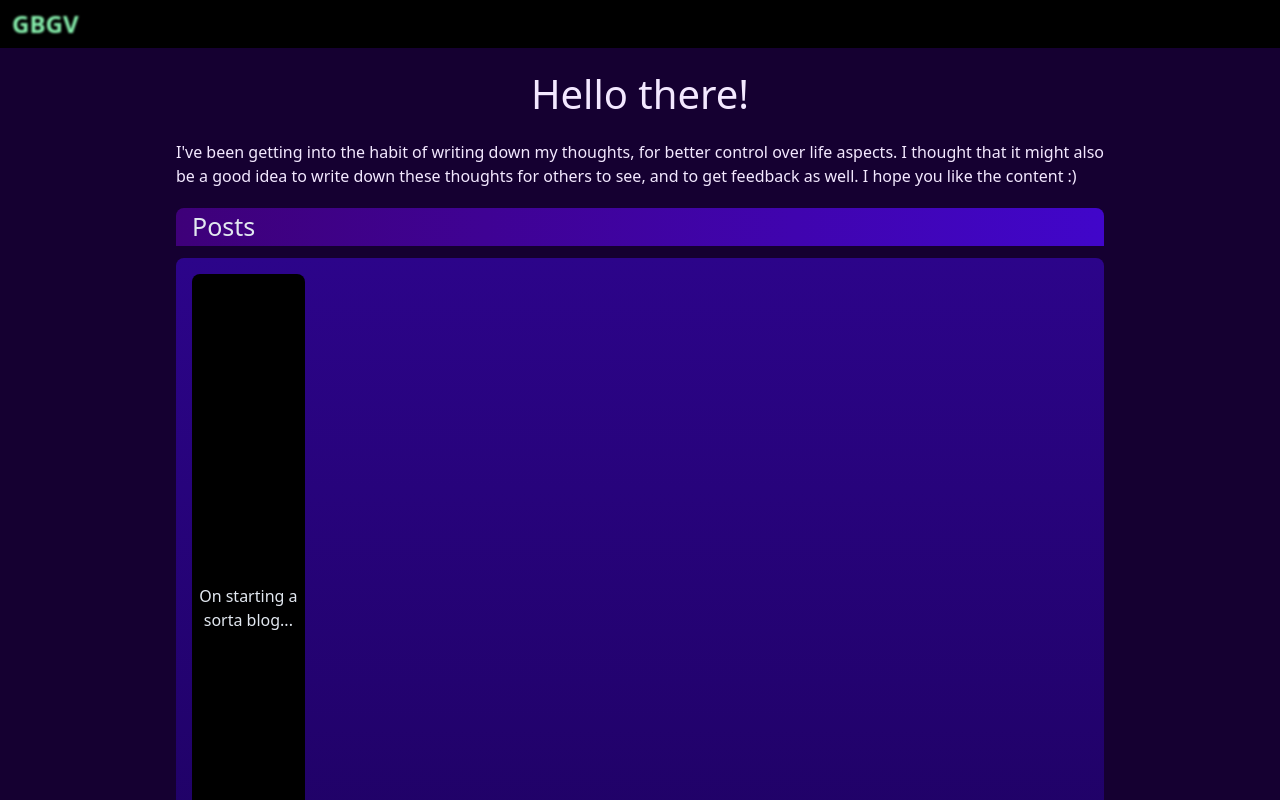
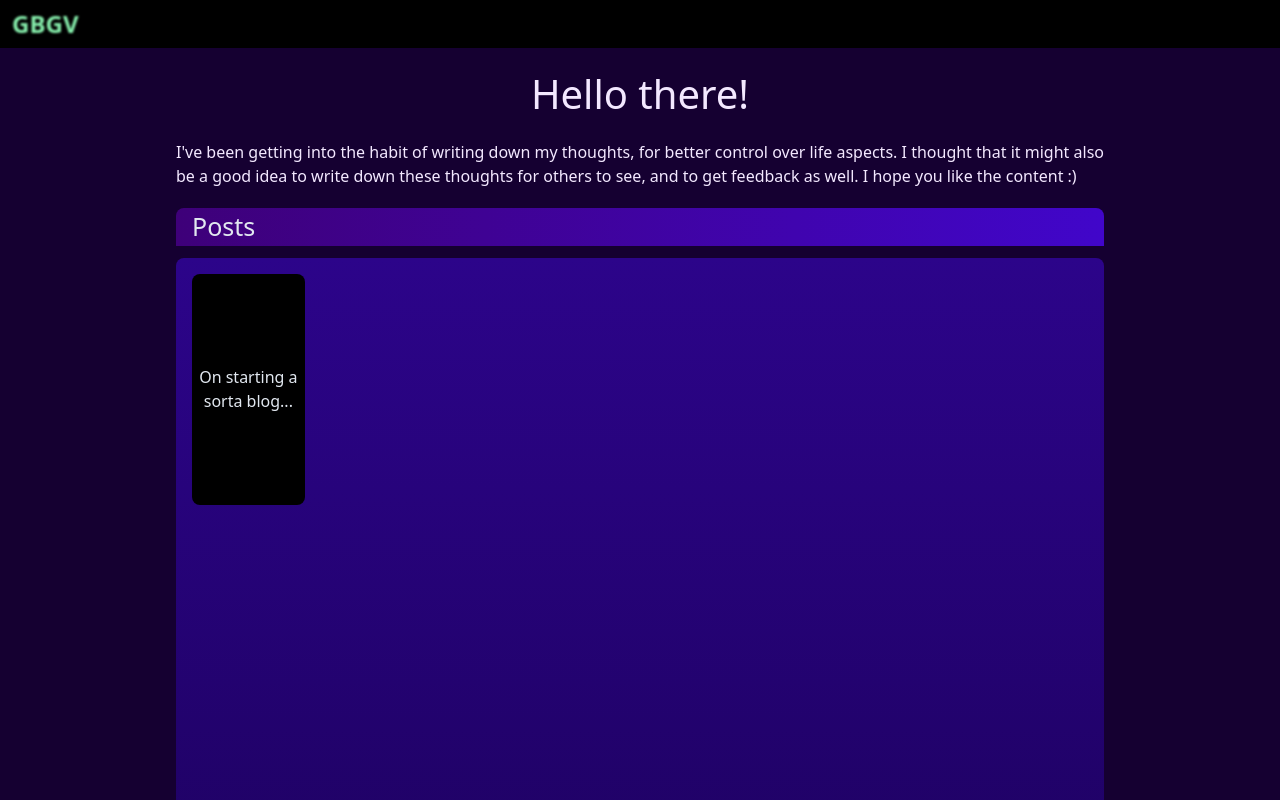
Before and after one commit to GabrielBarbosaGV/GabrielBarbosaGV.github.io, a SvelteKit app: page / in a window 1280 px wide. Shown: the top 800 px of the page. Built offline with nearby package versions, Linux system fonts and the light colour scheme.

Commit message:
Adjusting post link size

```diff
--- a/src/routes/Post.svelte
+++ b/src/routes/Post.svelte
@@ -13,18 +13,11 @@
         bg-black
         transition-all
         hover:m-1
+        h-[33%]
     "
     >
 
-    <a
-        href="{href}"
-        class="
-            h-[100%]
-            flex
-            flex-col
-            justify-center
-        "
-        >
+    <a href="{href}">
 
         <slot />
 
```
